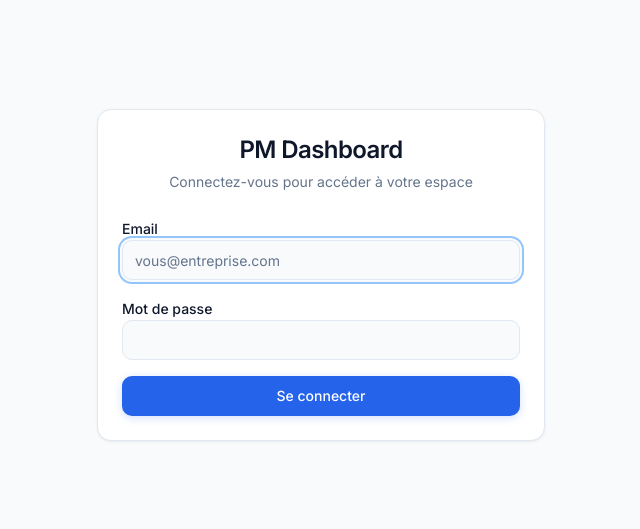
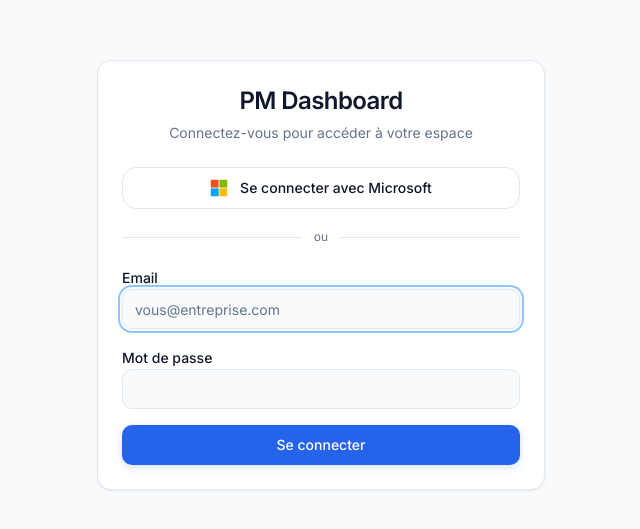
Before and after one commit to reboot-conseil/dashboard-project-management, a Next.js app: page /login in a window 1280 px wide. Shown: the part 125-654 px from the top of the page, without its empty margins (319-959 px from the left). Built offline with nearby package versions, Linux system fonts and the light colour scheme; no server answers.

Commit message:
feat: login — bouton Se connecter avec Microsoft
Co-Authored-By: Claude Sonnet 4.6 <noreply@anthropic.com>

```diff
--- a/app/(auth)/login/page.tsx
+++ b/app/(auth)/login/page.tsx
@@ -43,7 +43,37 @@ function LoginForm() {
     }
   }
 
+  async function handleMicrosoft() {
+    await signIn("microsoft-entra-id", { callbackUrl: callbackUrl })
+  }
+
   return (
+    <>
+      {/* Bouton Microsoft SSO */}
+      <button
+        type="button"
+        onClick={handleMicrosoft}
+        className="w-full flex items-center justify-center gap-3 px-4 py-2.5 rounded-lg border border-border bg-card hover:bg-muted transition-colors text-sm font-medium text-foreground"
+      >
+        <svg width="18" height="18" viewBox="0 0 23 23" aria-hidden="true">
+          <rect x="1" y="1" width="10" height="10" fill="#F25022"/>
+          <rect x="12" y="1" width="10" height="10" fill="#7FBA00"/>
+          <rect x="1" y="12" width="10" height="10" fill="#00A4EF"/>
+          <rect x="12" y="12" width="10" height="10" fill="#FFB900"/>
+        </svg>
+        Se connecter avec Microsoft
+      </button>
+
+      {/* Séparateur */}
+      <div className="relative my-5">
+        <div className="absolute inset-0 flex items-center">
+          <div className="w-full border-t border-border" />
+        </div>
+        <div className="relative flex justify-center text-xs text-muted-foreground">
+          <span className="px-3 bg-card">ou</span>
+        </div>
+      </div>
+
     <form onSubmit={handleSubmit} className="space-y-4">
       <div className="space-y-1.5">
         <Label htmlFor="email">Email</Label>
@@ -59,6 +89,7 @@ function LoginForm() {
         Se connecter
       </Button>
     </form>
+    </>
   )
 }
 
```
Also changed, not shown: 1 other file (tests, documents, lock files or other folders).
